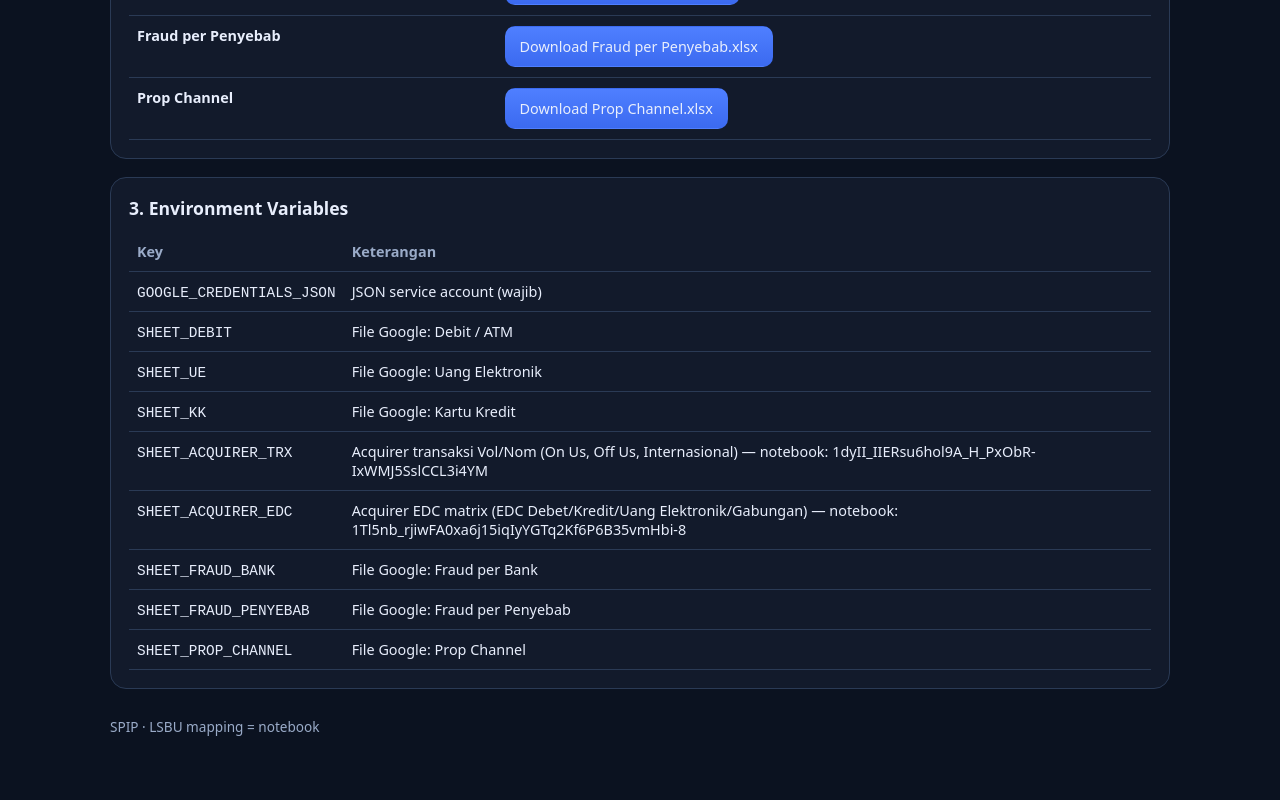
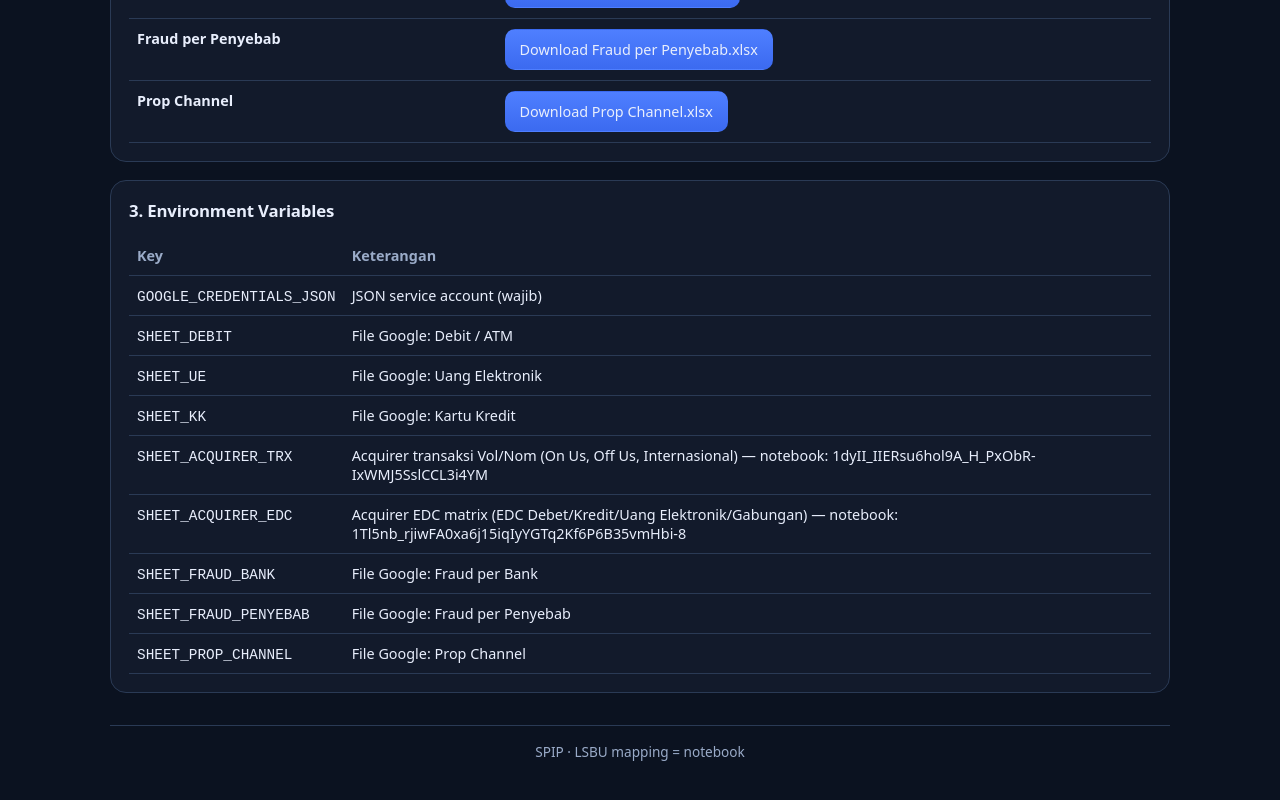
Before and after one commit to akward/spip-debit-updater-web, a Next.js app: page / in a window 1280 px wide. Shown: the part 1390-2190 px from the top of the page. Built offline with nearby package versions, Linux system fonts and the light colour scheme.

Commit message:
Polish CSS for cleaner professional UI

```diff
--- a/app/globals.css
+++ b/app/globals.css
@@ -18,7 +18,7 @@ a { color: var(--accent); text-decoration: none; }
 a:hover { text-decoration: underline; }
 .container { max-width: 1100px; margin: 0 auto; padding: 32px 20px 64px; }
 .header { display: flex; justify-content: space-between; gap: 16px; align-items: flex-start; margin-bottom: 28px; }
-.header h1 { margin: 0 0 8px; font-size: 1.75rem; letter-spacing: -0.02em; }
+.header h1 { margin: 0 0 8px; font-size: 1.75rem; font-weight: 650; letter-spacing: -0.02em; }
 .header p { margin: 0; color: var(--muted); line-height: 1.5; }
 .badge { display: inline-block; font-size: 12px; padding: 4px 10px; border-radius: 999px; background: #1b2a4a; border: 1px solid var(--border); color: var(--muted); }
 .grid { display: grid; grid-template-columns: repeat(auto-fill, minmax(240px, 1fr)); gap: 14px; margin: 20px 0 28px; }
@@ -27,16 +27,17 @@ a:hover { text-decoration: underline; }
 .card p { margin: 0; color: var(--muted); font-size: 0.9rem; line-height: 1.45; }
 .card code { font-family: var(--mono); font-size: 0.8rem; color: #c9d7ff; }
 .panel { background: var(--panel); border: 1px solid var(--border); border-radius: 16px; padding: 18px; margin-bottom: 18px; }
-.panel h2 { margin: 0 0 12px; font-size: 1.1rem; }
+.panel h2 { margin: 0 0 14px; font-size: 1.05rem; font-weight: 600; letter-spacing: -0.01em; }
 .steps { margin: 0; padding-left: 18px; color: var(--muted); line-height: 1.7; }
 .cmd { background: #0a1020; border: 1px solid var(--border); border-radius: 10px; padding: 12px 14px; font-family: var(--mono); font-size: 0.85rem; overflow-x: auto; color: #d7e3ff; margin: 10px 0; }
 .warn { border-left: 3px solid var(--warn); padding-left: 12px; color: var(--muted); font-size: 0.92rem; line-height: 1.55; }
 .ok { border-left: 3px solid var(--ok); padding-left: 12px; color: var(--muted); font-size: 0.92rem; line-height: 1.55; }
-.footer { margin-top: 28px; color: var(--muted); font-size: 0.85rem; }
+.footer { margin-top: 32px; padding-top: 16px; border-top: 1px solid var(--border); color: var(--muted); font-size: 0.85rem; text-align: center; }
 .btn-row { display: flex; flex-wrap: wrap; gap: 10px; margin-top: 12px; }
 .btn { display: inline-flex; align-items: center; gap: 8px; border: 1px solid var(--border); background: var(--panel2); color: var(--text); border-radius: 10px; padding: 10px 14px; font-size: 0.9rem; cursor: pointer; }
 .btn:hover { border-color: var(--accent); }
-.btn.primary { background: linear-gradient(180deg, #4f7fff, #3b6af0); border-color: transparent; }
+.btn.primary { background: linear-gradient(180deg, #4f7fff, #3b6af0); border-color: transparent; font-weight: 500; }
+.btn.primary:hover { filter: brightness(1.06); text-decoration: none; }
 table { width: 100%; border-collapse: collapse; font-size: 0.9rem; }
 th, td { text-align: left; padding: 10px 8px; border-bottom: 1px solid var(--border); vertical-align: top; }
 th { color: var(--muted); font-weight: 600; }
```
